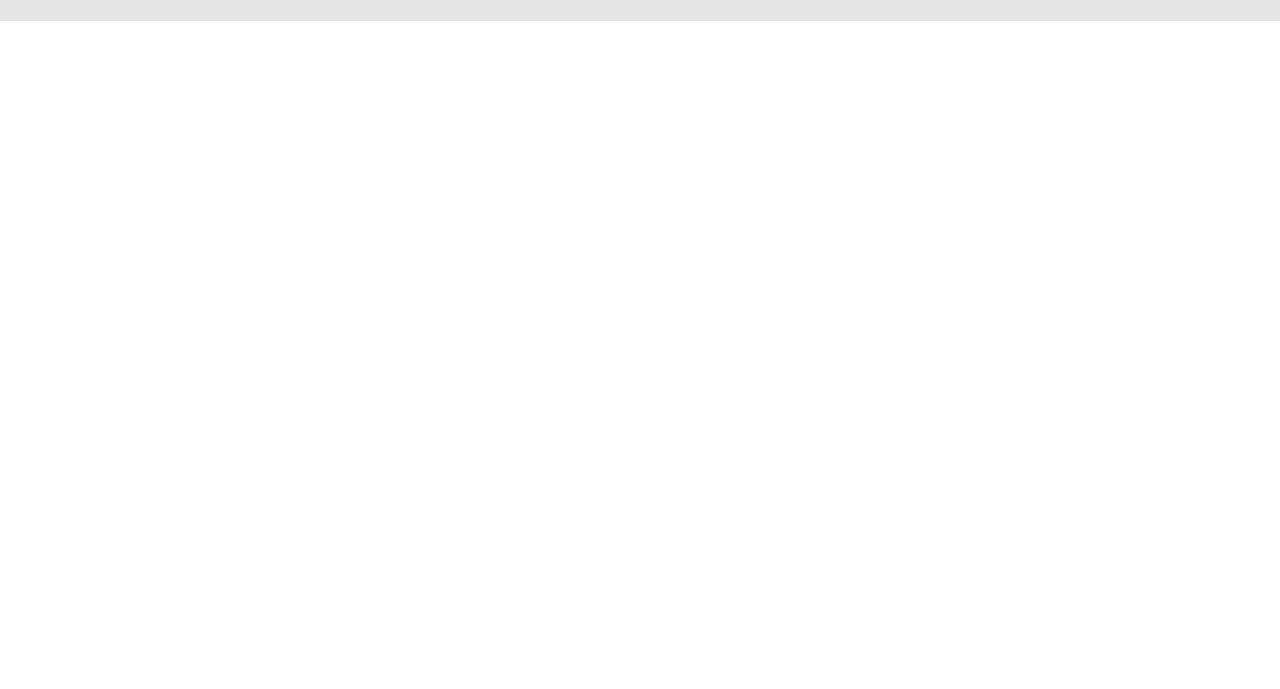
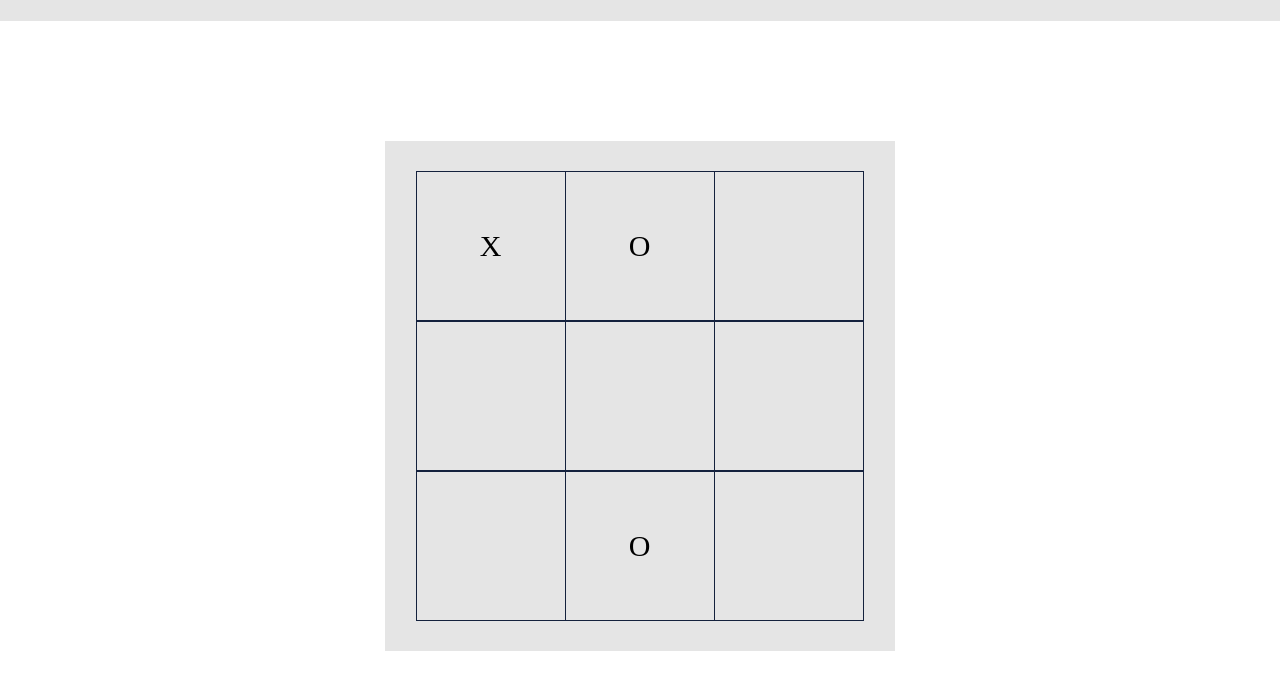
Before and after one commit to WavyBoyJodii/TicTacToe, a plain HTML site: page index.html in a window 1280 px wide. Shown: the part 99-788 px from the top of the page. Drawn offline with Linux system fonts and the light colour scheme.

Commit message:
style page and set gameboard match array index to gameboard

```diff
--- a/index.html
+++ b/index.html
@@ -12,6 +12,8 @@
     <div class="header">
       <h1>Tic Tac Toe</h1>
     </div>
-    <div class="main"></div>
+    <div class="main">
+      <div class="play"></div>
+    </div>
   </body>
 </html>
--- a/scripts.js
+++ b/scripts.js
@@ -0,0 +1,25 @@
+const page = document.querySelector(".main");
+const gameBox = document.querySelector('.play');
+
+const Gameboard = (() => {
+  const gameboard = ["X","O",,,,,,"O",,];
+  function init() {
+    for (let i=0; i<gameboard.length; i++) {
+      const box = document.createElement('div');
+      box.classList.add('box');
+      box.textContent = gameboard[i];
+      box.dataset.index = i;
+      gameBox.appendChild(box);
+      }
+  }
+  return {gameboard, init};
+})();
+
+const Player = (name, symbol) => {
+  const getName = () => name;
+  const getSymbol = () => symbol;
+  return {getName, getSymbol};
+};
+
+
+Gameboard.init();
--- a/style.css
+++ b/style.css
@@ -18,13 +18,51 @@ body {
 
 .main {
   display: grid;
-  grid-template-columns: 280px 1fr;
-  grid-template-rows: 150px 600px 1fr;
+  grid-template-columns: 280px 1fr 280px;
+  grid-template-rows: 80px 550px 1fr;
   grid-template-areas:
-    ". info"
-    "vsbox game"
-    ". .";
+    ". info ."
+    "vsbox game ."
+    ". . .";
   background-color: #ffffff;
   padding: 20px;
   height: 80vh;
+  margin: 0;
 }
+
+.play {
+  grid-area: game;
+  height: 450px;
+  width: 450px;
+  background-color: #e5e5e5;
+  padding: 30px;
+  /* display: grid;
+  grid-template-columns: repeat(3, 1fr);
+  grid-template-rows: repeat(3 1fr);
+  gap: none;
+  column-gap: none;
+  margin: auto;
+  place-content: center; */
+
+  display: flex;
+  flex-wrap: wrap;
+  gap: none;
+  justify-content: center;
+  place-self: center;
+  row-gap: none;
+}
+
+.box {
+  border: 1px solid #14213d;
+  border-collapse: collapse;
+  box-sizing: border-box;
+  height: 150px;
+  width: 150px;
+  display: flex;
+  justify-content: center;
+  align-items: center;
+  font-size: 30px;
+  color: black;
+  margin-left: -1px;
+  margin-bottom: -1px;
+}
```
Also changed, not shown: 1 other file.
